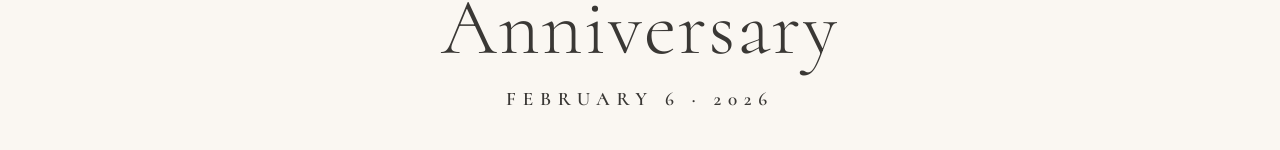
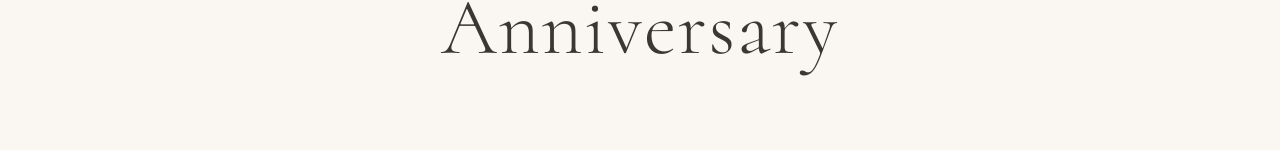
Before and after one commit to canosaer/codespaces-nextjs, a Next.js app: page / in a window 1280 px wide. Shown: the part 650-800 px from the top of the page. Built offline with nearby package versions, Linux system fonts and the light colour scheme.

Commit message:
remove first date

```diff
--- a/pages/index.js
+++ b/pages/index.js
@@ -65,12 +65,6 @@ function Home() {
           Eric &amp; Laura&apos;s
           <br />
           Anniversary
-        </Typography>
-        <Typography
-          variant="overline"
-          sx={{ mt: 2, fontSize: '1.2rem', letterSpacing: '0.35em', textAlign: 'center' }}
-        >
-          February 6 · 2026
         </Typography>
       </Section>
 
```
